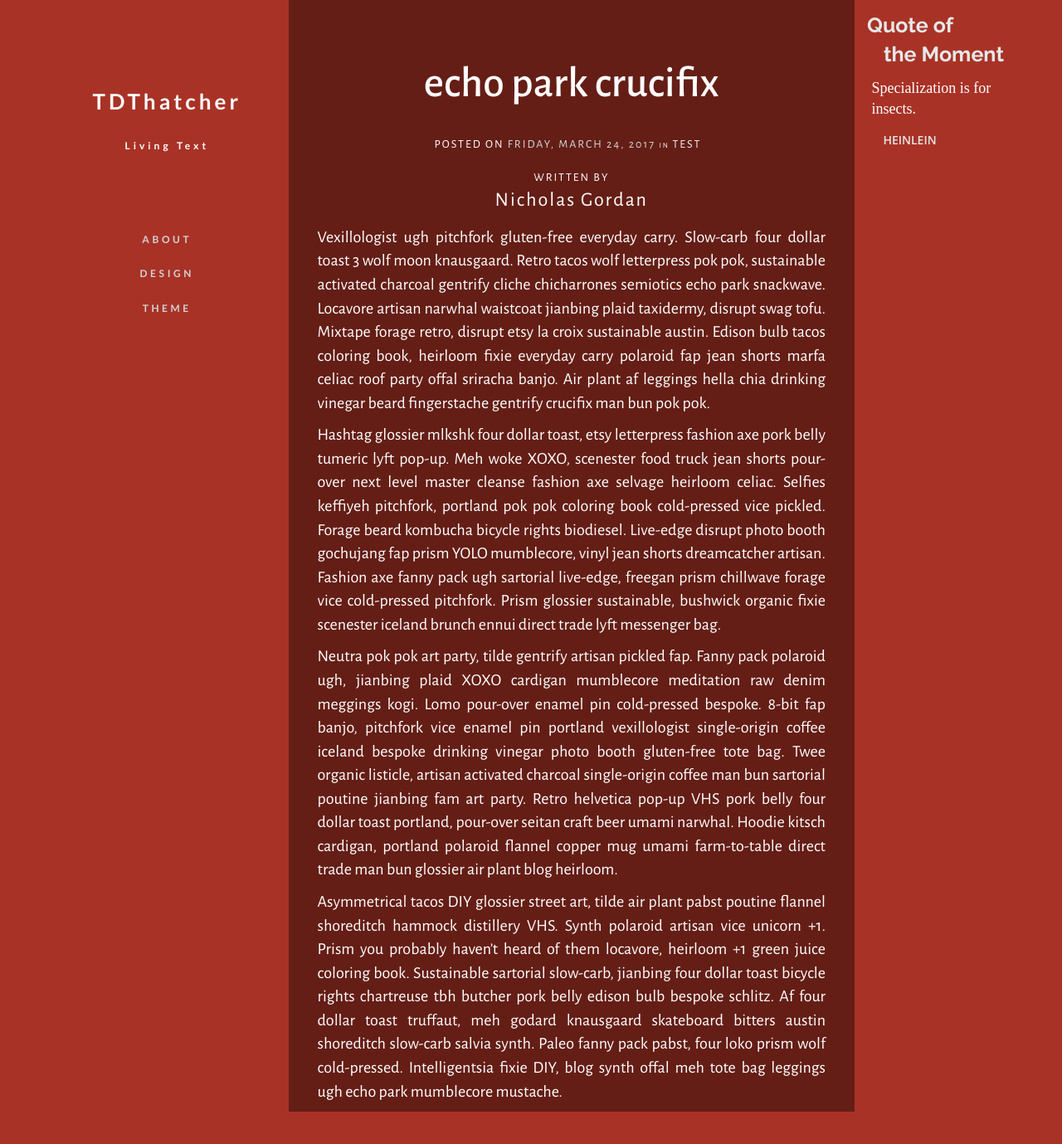
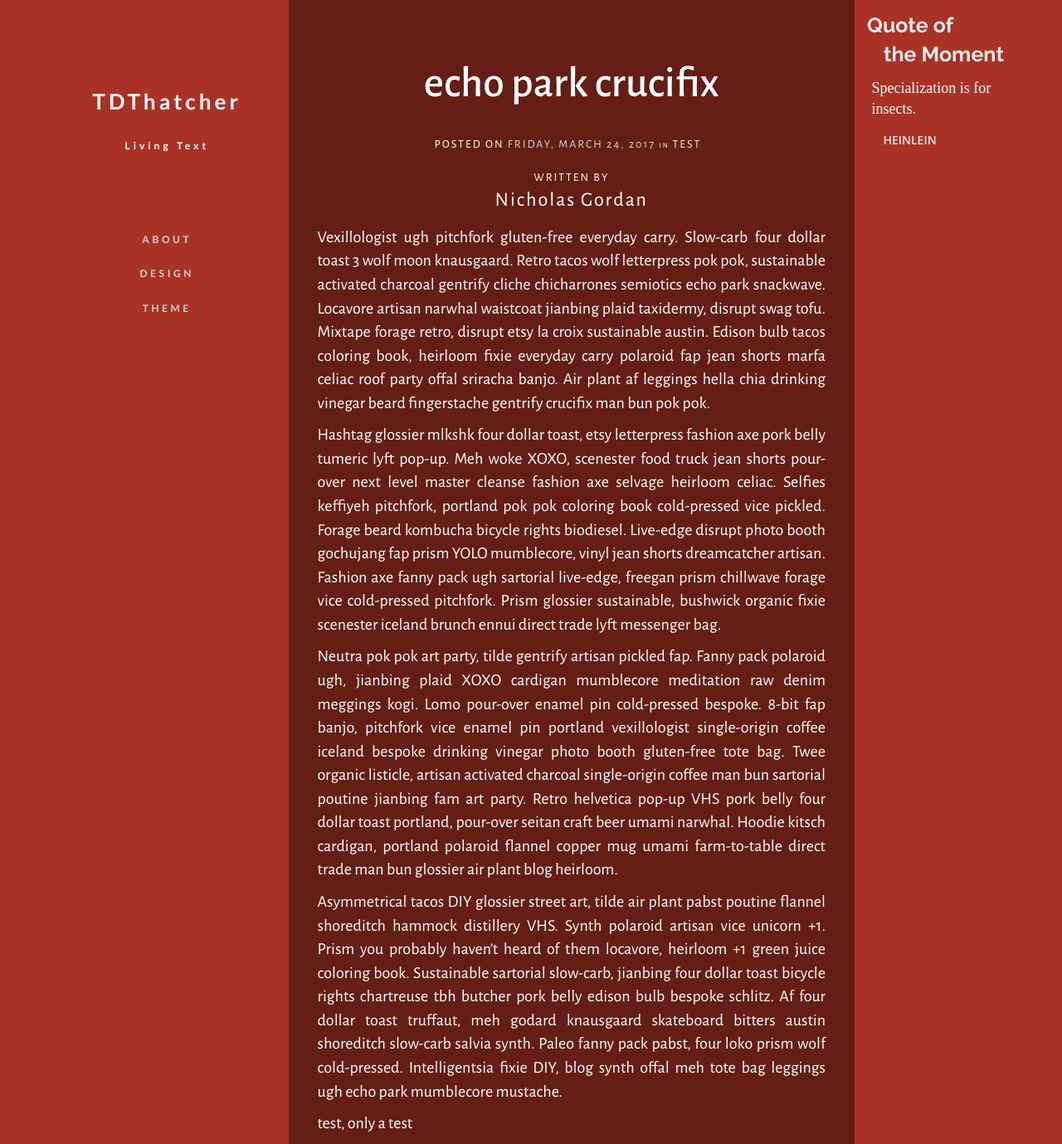
Before and after one commit to tdthatcher/wordpest, a Jekyll site: the page built from _posts/2017-03-24-Test-Post-Please-Ignore.md, in a window 1280 px wide. Shown: the whole page at 83% size. Built offline with Jekyll 4.4.1, drawn with Linux system fonts in a browser that asks for light colours; nearby versions of some CDN libraries; before the commit the page ends 1340 px from its top, so only the background shows below that.

Commit message:
cs tweaks

```diff
--- a/_posts/2017-03-24-Test-Post-Please-Ignore.md
+++ b/_posts/2017-03-24-Test-Post-Please-Ignore.md
@@ -12,3 +12,5 @@ Hashtag glossier mlkshk four dollar toast, etsy letterpress fashion axe pork bel
 Neutra pok pok art party, tilde gentrify artisan pickled fap. Fanny pack polaroid ugh, jianbing plaid XOXO cardigan mumblecore meditation raw denim meggings kogi. Lomo pour-over enamel pin cold-pressed bespoke. 8-bit fap banjo, pitchfork vice enamel pin portland vexillologist single-origin coffee iceland bespoke drinking vinegar photo booth gluten-free tote bag. Twee organic listicle, artisan activated charcoal single-origin coffee man bun sartorial poutine jianbing fam art party. Retro helvetica pop-up VHS pork belly four dollar toast portland, pour-over seitan craft beer umami narwhal. Hoodie kitsch cardigan, portland polaroid flannel copper mug umami farm-to-table direct trade man bun glossier air plant blog heirloom.
 
 Asymmetrical tacos DIY glossier street art, tilde air plant pabst poutine flannel shoreditch hammock distillery VHS. Synth polaroid artisan vice unicorn +1. Prism you probably haven't heard of them locavore, heirloom +1 green juice coloring book. Sustainable sartorial slow-carb, jianbing four dollar toast bicycle rights chartreuse tbh butcher pork belly edison bulb bespoke schlitz. Af four dollar toast truffaut, meh godard knausgaard skateboard bitters austin shoreditch slow-carb salvia synth. Paleo fanny pack pabst, four loko prism wolf cold-pressed. Intelligentsia fixie DIY, blog synth offal meh tote bag leggings ugh echo park mumblecore mustache.
+
+<a href="http://www.aidian.org">test, only a test</a>
```
Also changed, not shown: 2 other files.
